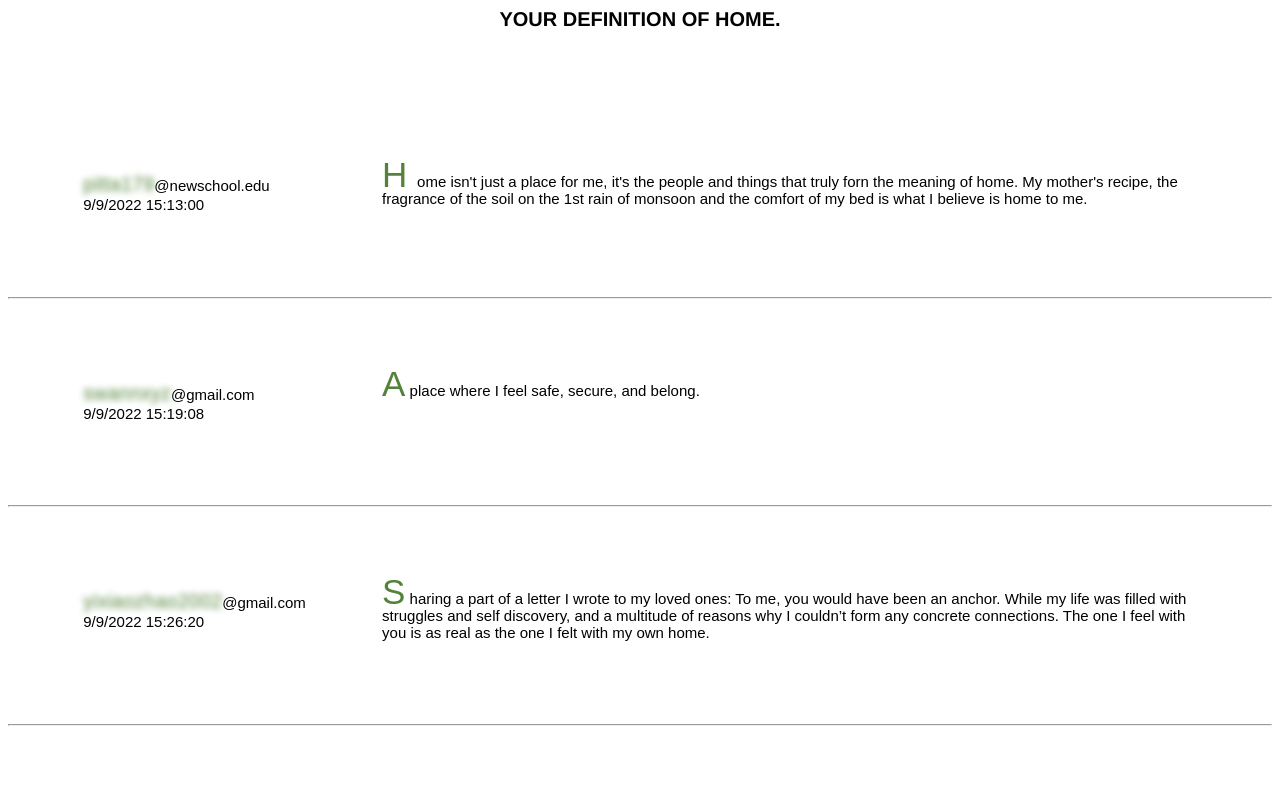
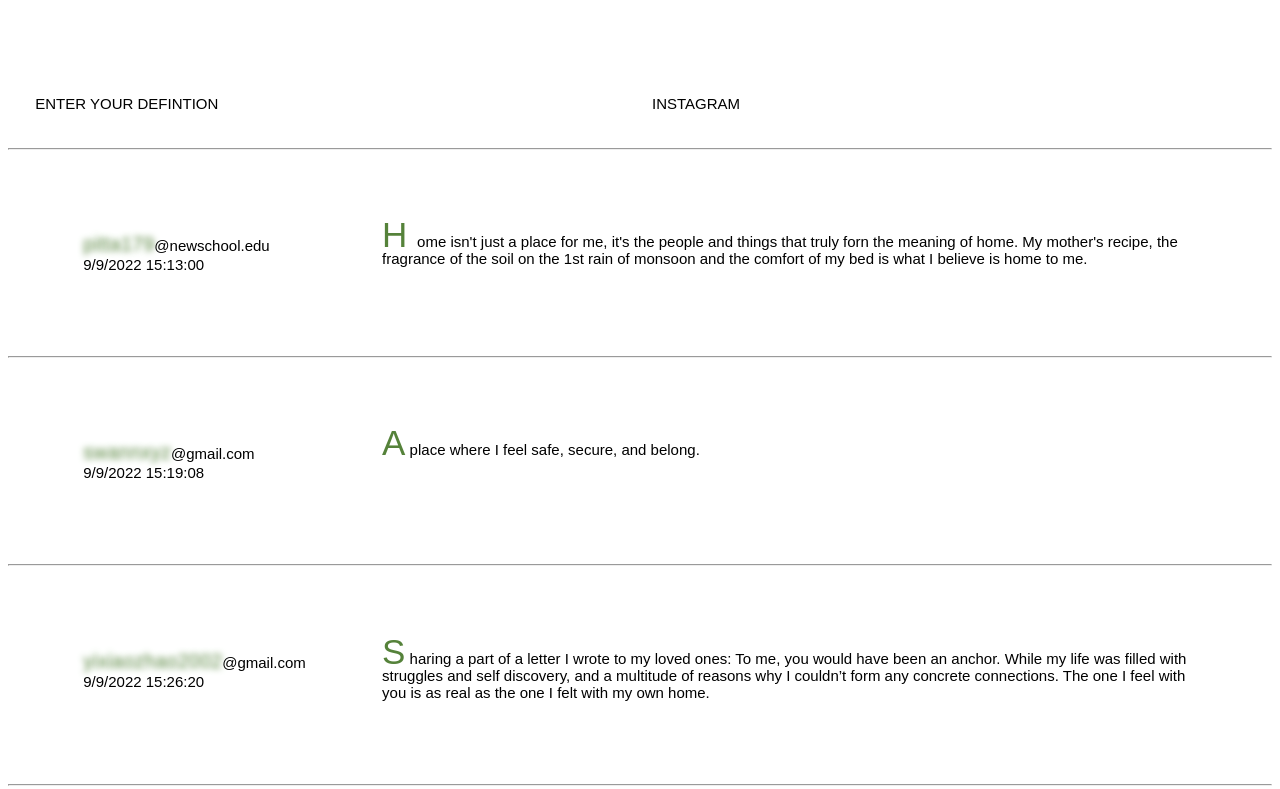
Before and after one commit to thihamz/harmonic_collection, a plain HTML site: page entry-1.html in a window 1280 px wide. Shown: the part 186-975 px from the top of the page. Drawn offline with Linux system fonts and the light colour scheme; a web font is replaced by a local one.

Commit message:
Update entry-1.html

```diff
--- a/entry-1.html
+++ b/entry-1.html
@@ -110,7 +110,24 @@
     margin: 10px;
     border: 1px solid rgb(255, 255, 255);
     }
+
+    .nev-container-element {
+    display: grid;
+    grid-template-columns: 1fr 1fr;
+    grid-gap: 20px;
+    border: 1px solid rgb(201, 17, 17)
+    width; 50%;
+    padding: 2%;
+    font-family: Arial, Helvetica, sans-serif;
+    font-size: 15px;
+    font-weight: 200;
+    }
+    .nev-child-element {
+    margin: 1px;
+    border: 1px solid rgb(255, 255, 255);
+    }
     </style>
+
   </head>
 
 
@@ -118,17 +135,20 @@
     <div class="mydiv">
       <p class="mytext">
         <span class="myslooptitle">W</span> elcome <span cass="mysloop">
-        <span class="myslooptitle">H</span> ome
+        <span class="myslooptitle">H</span> ome!
       </p>
     </div>
 
-    <section>
-      <p class="subtitle" >
-      YOUR DEFINITION OF HOME.
-      </p>
-    </section>
+
 
   <br><br><br>
+
+  <div class="nev-container-element">
+    <div class="nev-child-element">ENTER YOUR DEFINTION</div>
+    <div class="nev-child-element">INSTAGRAM</div>
+  </div>
+
+      <hr>
 
   <div class="grid-container-element">
 
```
